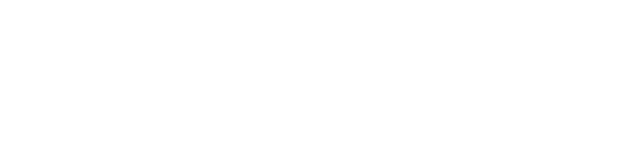
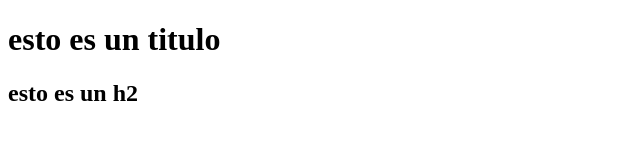
Before and after one commit to ABG0128/clase-git, a plain HTML site: page index.html in a window 1280 px wide. Shown: the whole page, without its empty margins (0-640 px from the left). Drawn offline with Linux system fonts and the light colour scheme.

Commit message:
second commit

```diff
--- a/index.html
+++ b/index.html
@@ -4,9 +4,10 @@
     <meta charset="UTF-8">
     <meta http-equiv="X-UA-Compatible" content="IE=edge">
     <meta name="viewport" content="width=device-width, initial-scale=1.0">
-    <title>Document</title>
+    <title>Mi primera pagina</title>
 </head>
 <body>
-
+    <h1>esto es un titulo</h1>
+    <h2>esto es un h2</h2>
 </body>
 </html>
```
